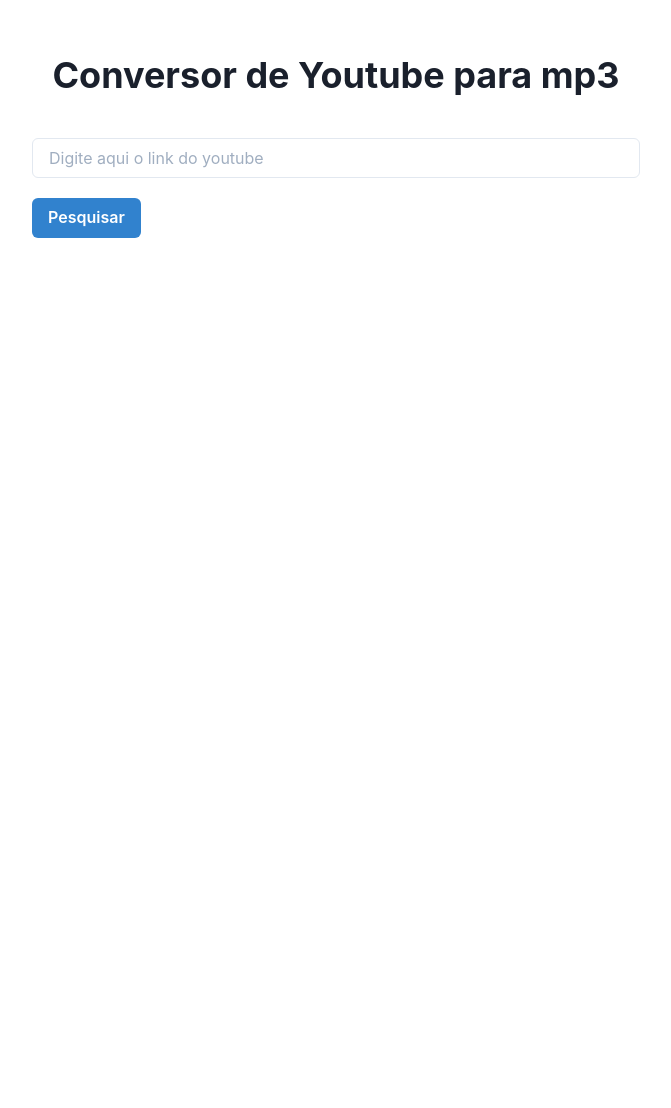
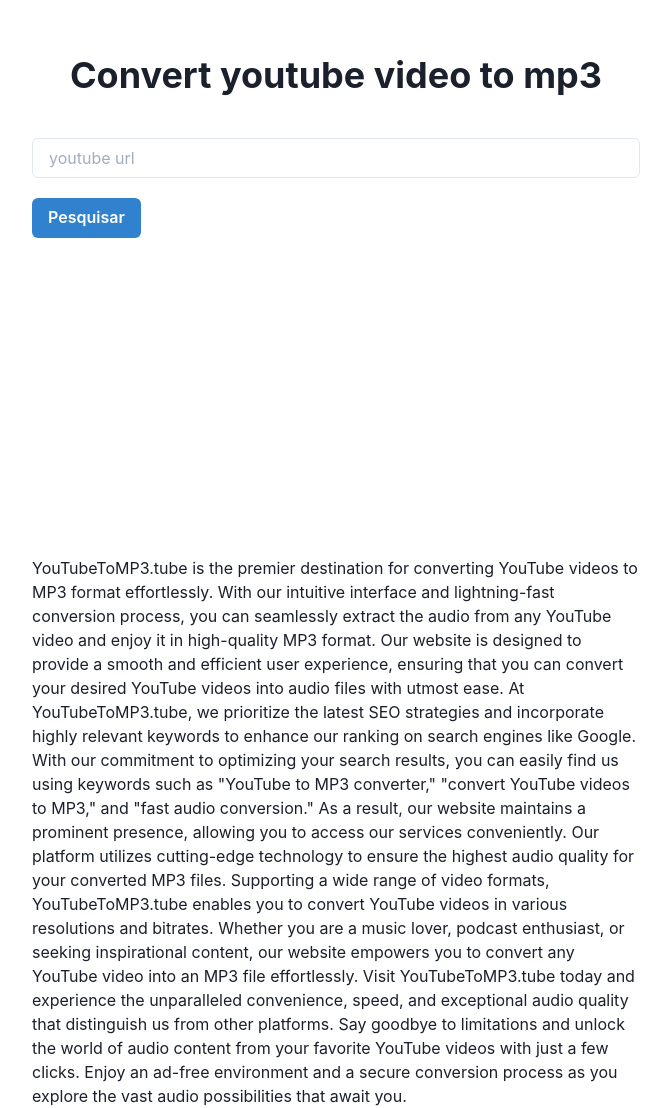
Before and after one commit to Joaovsa7/youtube-to-mp3, a Next.js app: page / in a window 1280 px wide. Shown: the part 244-1352 px from the top of the page, without its empty margins (304-975 px from the left). Before the commit the page ends 800 px from the top, so only its background shows below. Built offline with nearby package versions, Linux system fonts and the light colour scheme.

Commit message:
chore: add meta tags

```diff
--- a/src/pages/api/video/convert.ts
+++ b/src/pages/api/video/convert.ts
@@ -1,9 +1,6 @@
 import { NextApiRequest, NextApiResponse } from "next";
 import ffmpeg from 'fluent-ffmpeg'
-import ffmpegPath from '@ffmpeg-installer/ffmpeg'
 import ytdl from 'ytdl-core'
-
-ffmpeg.setFfmpegPath(ffmpegPath.path)
 
 export default function handler(req: NextApiRequest, res: NextApiResponse) {
   if (req.method === 'POST') {
--- a/src/pages/index.tsx
+++ b/src/pages/index.tsx
@@ -1,4 +1,5 @@
 import React, { useRef, useState } from "react"
+import Head from "next/head"
 
 import api from "../../config/axios"
 
@@ -73,15 +74,25 @@
   const hasVideoData = videoData?.title
 
   return (
+    <>
+      <Head>
+        <title>Convert YouTube to MP3 | YouTubeToMP3.tube</title>
+        <meta name="description" content="Convert YouTube videos to high-quality MP3 files effortlessly with YouTubeToMP3.tube. Our user-friendly platform allows you to extract audio from any YouTube video in just a few clicks. Enjoy fast conversion, exceptional audio quality, and an ad-free experience. Try it now!" />
+          <meta property="og:title" content="Convert YouTube to MP3 | YouTubeToMP3.tube" />
+          <meta property="og:description" content="Convert YouTube videos to high-quality MP3 files effortlessly with YouTubeToMP3.tube. Enjoy fast conversion, exceptional audio quality, and an ad-free experience. Try it now!" />
+          <meta property="og:url" content="https://youtubetomp3.tube" />
+          <meta property="og:type" content="website" />
+          <meta name="robots" content="index, follow" />
+      </Head>
       <Container maxW="container.sm">
         <Flex height='100vh' alignItems='center' justifyContent='center' flexDir='column'>
           <Heading as='h1' marginBottom={10}>
-          Conversor de Youtube para mp3
+            Convert youtube video to mp3
           </Heading>
           <Box width='100%'>
             <form onSubmit={handleSubmit}>
-            <Input type='text' placeholder='Digite aqui o link do youtube' marginBottom={5} ref={inputRef} />
-            <Button colorScheme='blue' type='submit' marginBottom={5} isLoading={loading} loadingText='Carregando o vídeo...'>
+              <Input type='text' placeholder='youtube url' marginBottom={5} ref={inputRef} />
+              <Button colorScheme='blue' type='submit' marginBottom={5} isLoading={loading} loadingText='Loading video...'>
                 Pesquisar
               </Button>
             </form>
@@ -102,14 +113,24 @@
                 as='a'
                 download={videoData.title}
                 isLoading={!downloadLink.length}
-              loadingText="Carregando..."
+                loadingText="Loading..."
               >
                 Download
               </Button>
             </>
           )}
         </Flex>
+        <p>
+        YouTubeToMP3.tube is the premier destination for converting YouTube videos to MP3 format effortlessly. With our intuitive interface and lightning-fast conversion process, you can seamlessly extract the audio from any YouTube video and enjoy it in high-quality MP3 format. Our website is designed to provide a smooth and efficient user experience, ensuring that you can convert your desired YouTube videos into audio files with utmost ease.
+
+At YouTubeToMP3.tube, we prioritize the latest SEO strategies and incorporate highly relevant keywords to enhance our ranking on search engines like Google. With our commitment to optimizing your search results, you can easily find us using keywords such as "YouTube to MP3 converter," "convert YouTube videos to MP3," and "fast audio conversion." As a result, our website maintains a prominent presence, allowing you to access our services conveniently.
+
+Our platform utilizes cutting-edge technology to ensure the highest audio quality for your converted MP3 files. Supporting a wide range of video formats, YouTubeToMP3.tube enables you to convert YouTube videos in various resolutions and bitrates. Whether you are a music lover, podcast enthusiast, or seeking inspirational content, our website empowers you to convert any YouTube video into an MP3 file effortlessly.
+
+Visit YouTubeToMP3.tube today and experience the unparalleled convenience, speed, and exceptional audio quality that distinguish us from other platforms. Say goodbye to limitations and unlock the world of audio content from your favorite YouTube videos with just a few clicks. Enjoy an ad-free environment and a secure conversion process as you explore the vast audio possibilities that await you.
+        </p>
       </Container>
+    </>
   )
 }
 
```
Also changed, not shown: package.json (+11 -7 lines), src/pages/agathos.tsx (added, +17 -0 lines), 2 other files (tests, documents, lock files or other folders). Lines whose indentation alone changed are shown as unchanged.
